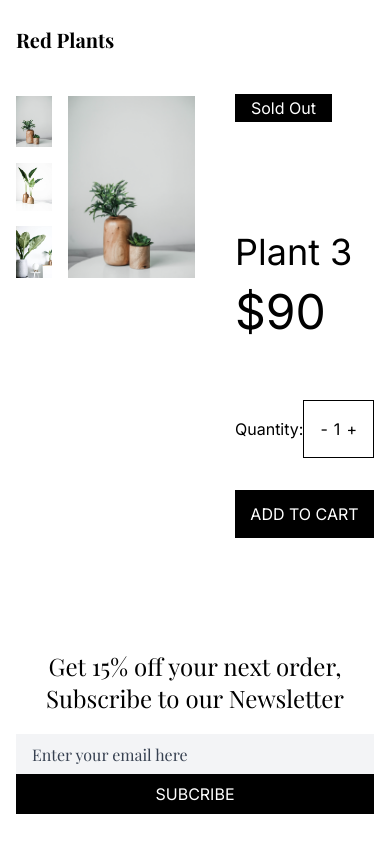
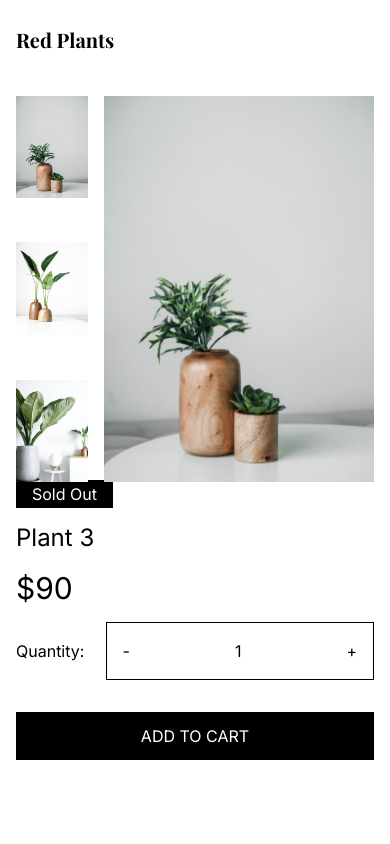
Before and after one commit to gelarahadian/red-plants, a Next.js app: page /plant in a window 390 px wide. Shown: the top 844 px of the page. Built offline with nearby package versions, Linux system fonts and the light colour scheme; a web font is replaced by a local one.

Commit message:
feat: responsive tablet & mobile plant page

```diff
--- a/components/PlantItem.tsx
+++ b/components/PlantItem.tsx
@@ -8,8 +8,8 @@ const PlantItem = () => {
   const [modalOpen, setModalOpen] = React.useState(false);
   return (
     <section>
-      <div className="flex">
-        <div data-aos="fade-up" className="w-1/2 z-10">
+      <div className="flex flex-col sm:flex-row">
+        <div data-aos="fade-up" className="w-full sm:w-1/2 z-10">
           <div className="flex">
             <div className="w-1/5 flex flex-col justify-between">
               <Image
@@ -45,11 +45,15 @@ const PlantItem = () => {
             </div>
           </div>
         </div>
-        <div data-aos="fade-left" data-aos-delay="300" className="w-1/2 pl-10">
+        <div
+          data-aos="fade-left"
+          data-aos-delay="300"
+          className="w-full sm:w-1/2 pl-0 sm:pl-10"
+        >
           <span className="px-4 py-1 bg-black text-white">Sold Out</span>
-          <h2 className="text-4xl mt-28">Plant 3</h2>
-          <h2 className="text-5xl mt-4">$90</h2>
-          <div className="flex items-center mt-16">
+          <h2 className="text-2xl sm:text-4xl mt-4 sm:mt-28">Plant 3</h2>
+          <h2 className="text-3xl sm:text-5xl mt-4">$90</h2>
+          <div className="flex items-center mt-4 sm:mt-16">
             <p className="flex-1">Quantity:</p>
             <div className="w-3/4 flex justify-between p-4 border border-black ">
               <button>-</button>1<button>+</button>
--- a/components/Subscribe.tsx
+++ b/components/Subscribe.tsx
@@ -27,7 +27,7 @@ const Subscribe: FC<SubscribeProps> = ({ className }) => {
             placeholder="Enter your email here"
             className={`bg-gray-100 w-full sm:w-4/6 h-10 pl-4 placeholder:text-gray-700  ${playPairDisplay.className} `}
           />
-          <button className="w-full wsm:w-2/6 bg-black text-white h-10 uppercase px-8">
+          <button className="w-full sm:w-2/6 bg-black text-white h-10 uppercase px-8">
             Subcribe
           </button>
         </div>
```
